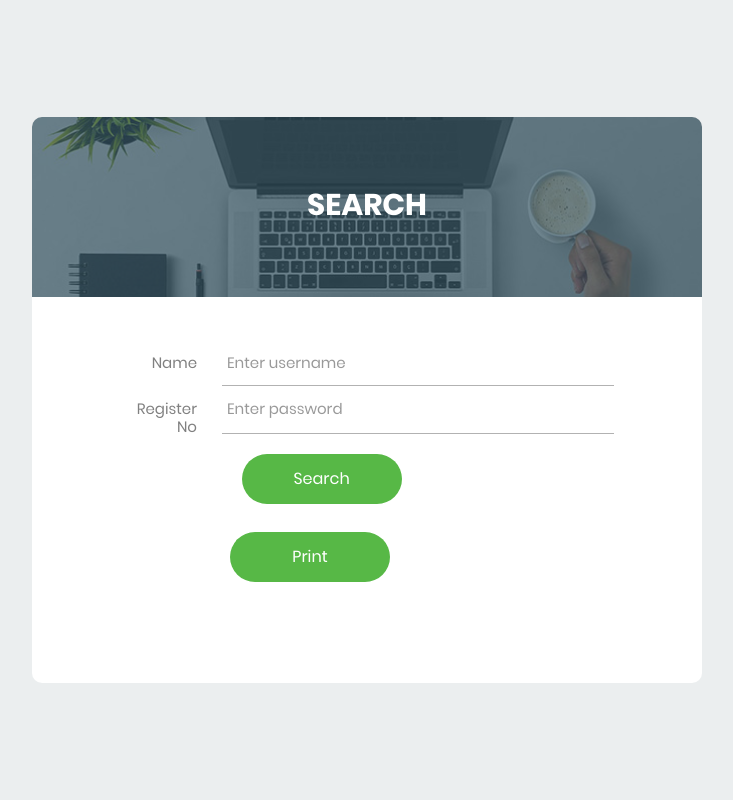
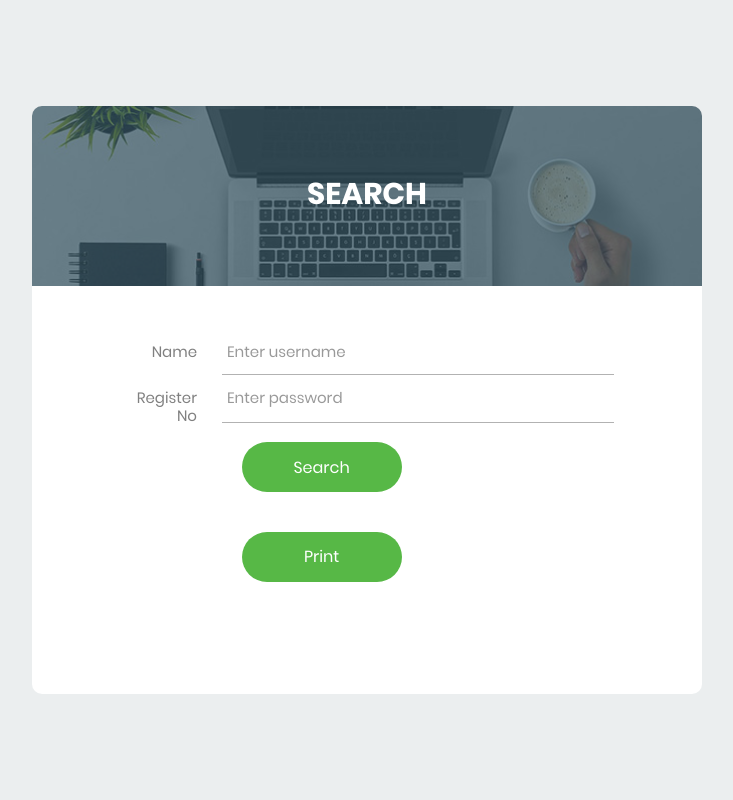
Before and after one commit to rajithacharith/StudentReg, a PHP site: page /search.php in a window 1280 px wide. Shown: the part 56-856 px from the top of the page, without its empty margins (273-1006 px from the left). Run offline with PHP 8.4, Linux system fonts and the light colour scheme; some libraries are stand-ins or nearby versions.

Commit message:
fixed print button css

```diff
--- a/printData.php
+++ b/printData.php
@@ -74,7 +74,7 @@ if($_SERVER["REQUEST_METHOD"]=="GET"){
         return true;
     }
 
-</script>
+    </script>
     </head>
 <?php
 if(isset($reg_no)){
--- a/search.php
+++ b/search.php
@@ -95,7 +95,7 @@ include 'up.php';
                     </button>
                 </div>
 
-                <div>
+                <div class="container-login100-form-btn">
 
                     <button  class="login100-form-btn" type = "submit" style="margin:5%" id="print" onclick="printContent(document.getElementById('printdiv'));" >Print</button>
                 </div>
```
